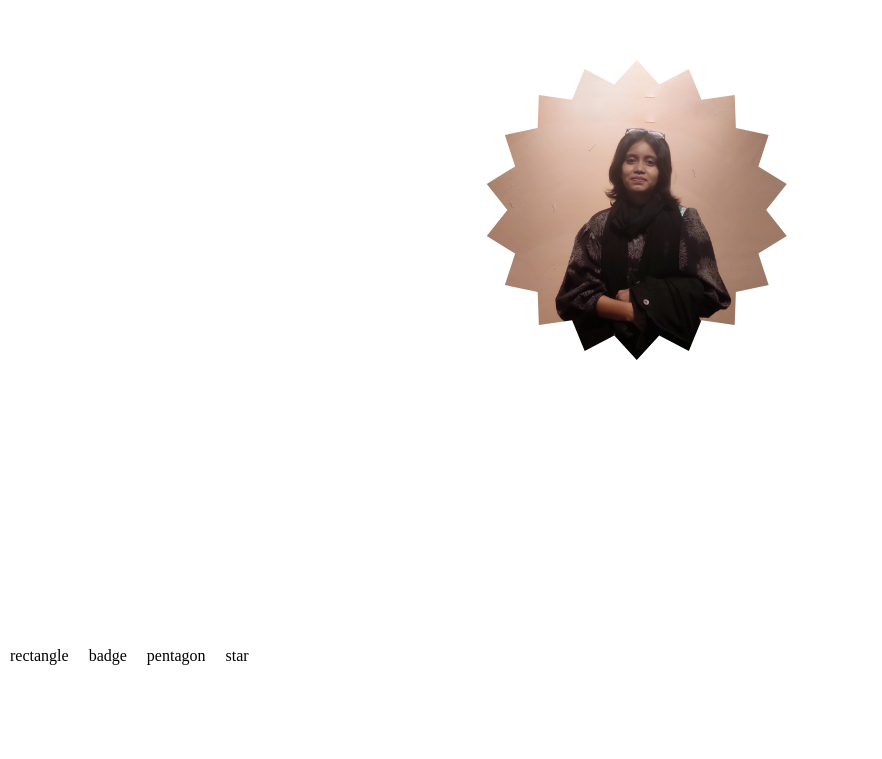
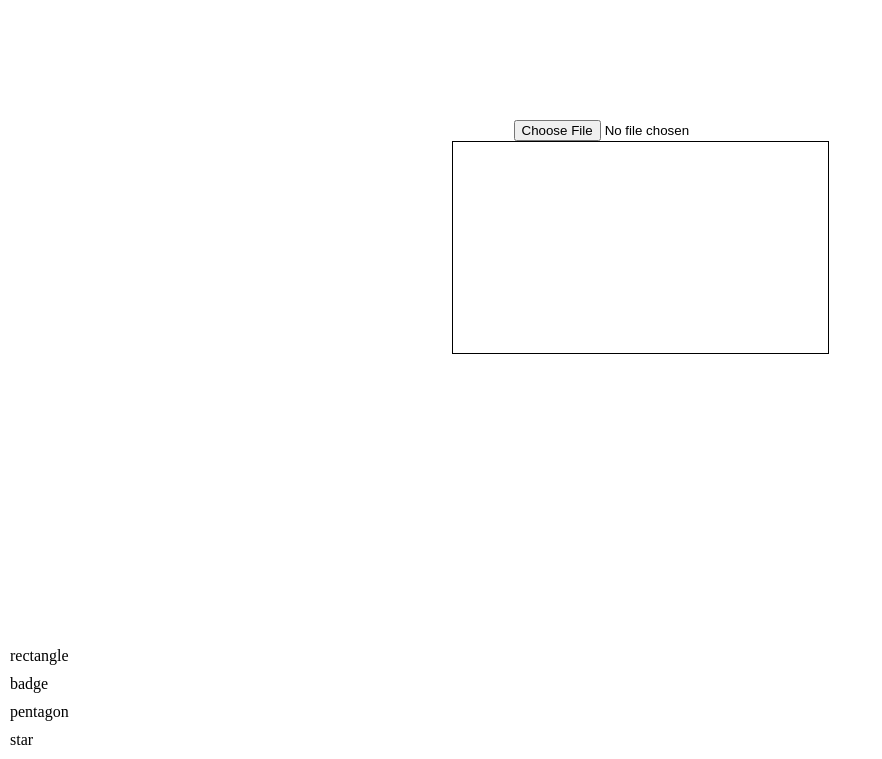
Before and after one commit to Mayeda-Islam/Clebrare-Job-Task-Practics, a plain HTML site: page index.html in a window 1280 px wide. Shown: the part 163-922 px from the top of the page, without its empty margins (0-882 px from the left). Before the commit the page ends 838 px from the top, so only its background shows below. Drawn offline with Linux system fonts and the light colour scheme.

Commit message:
image upload

```diff
--- a/index.css
+++ b/index.css
@@ -46,7 +46,7 @@ img{
 .pentagon,.pentagon:focus{
     clip-path: path(var(--pentagon));
 }
-
+g
 .btn-container{
     display: flex;
 
@@ -54,3 +54,10 @@ img{
 .btn{
     margin: 10px;
 }
+#display_image{
+    width: 375px;
+    height: 211px;
+    border: 1px solid black;
+    background-position: center;
+    background-size: cover;
+}
--- a/index.html
+++ b/index.html
@@ -9,9 +9,16 @@
   </head>
   <body>
     <div class="container">
-      <div class="frame" id="frame">
+      <input
+        type="file"
+        name="image"
+        accept="image/png, image/jpg"
+        id="image_input"
+      />
+      <div id="display_image"></div>
+      <!-- <div class="frame" id="frame">
         <img src="/image/mayedgit.png" alt="" />
-      </div>
+      </div> -->
     </div>
     <div class="btn-container">
       <div class="btn" id="rectangle">rectangle</div>
--- a/index.js
+++ b/index.js
@@ -1,3 +1,18 @@
+const image_input = document.getElementById("image_input");
+
+let displayImage = "";
+image_input.addEventListener("change", function () {
+  const reader = new FileReader();
+  reader.addEventListener("load", () => {
+    displayImage = reader.result;
+    document.querySelector(
+      "#display_image"
+    ).style.backgroundImage = `url(${displayImage})`;
+  });
+  reader.readAsDataURL(this.files[0]);
+});
+
+// different shapes of image
 document.getElementById("frame").addEventListener("click", () => {
   const frame = document.getElementById("frame");
   document.getElementById("frame").classList.toggle("pentagon");
```
